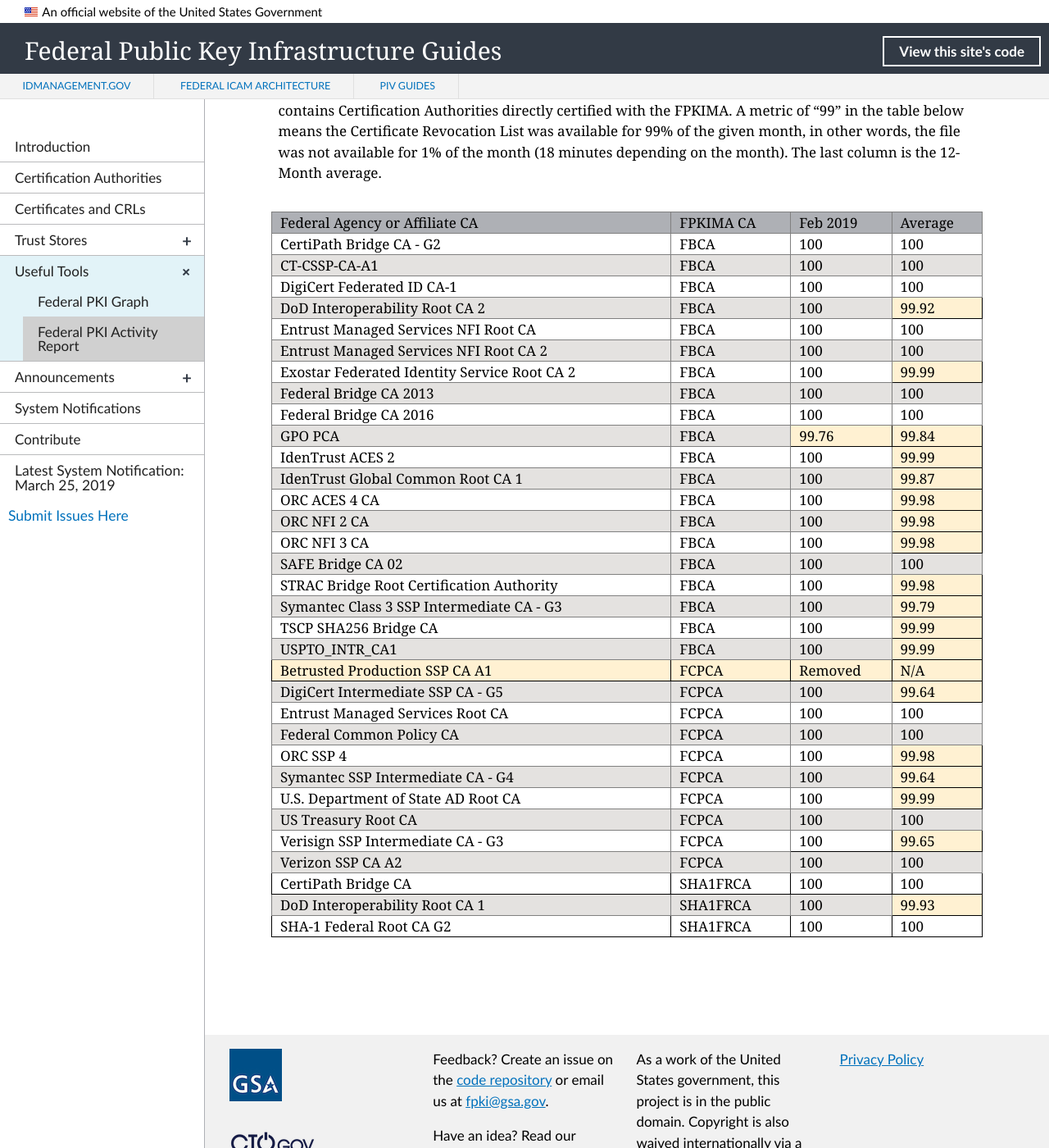
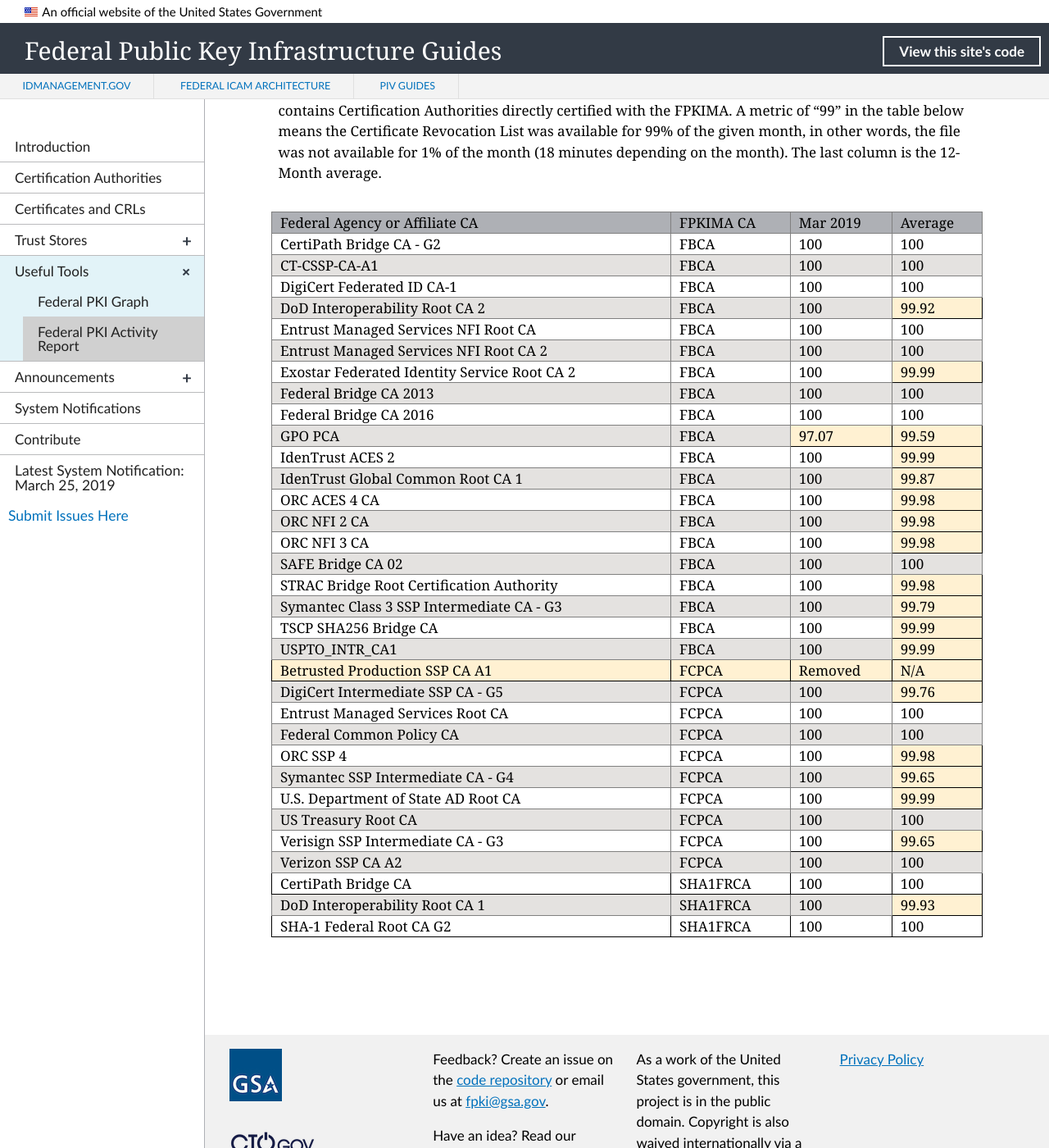
Before and after one commit to GSA/fpki-guides, a Jekyll site: the page built from _tools/03_fpki_activity_report.md, in a window 1280 px wide and 1400 px high, scrolled down 2544 px. Shown: the whole window at 82% size. Built offline with Jekyll 4.4.1, drawn with Linux system fonts in a browser that asks for light colours; nearby versions of some CDN libraries; library files that are not in the unit come from our copies.

Commit message:
Update for March 2019

```diff
--- a/_includes/fpkiar-repo-table.html
+++ b/_includes/fpkiar-repo-table.html
@@ -21,7 +21,7 @@
     <tr>
         <th class="tg-llyw">Federal Agency or Affiliate CA</th>
         <td class="tg-llyw">FPKIMA CA</td>
-        <td class="tg-llyw">Feb 2019</td>
+        <td class="tg-llyw">Mar 2019</td>
         <td class="tg-llyw">Average</td>
     </tr>
     <tr>
@@ -81,8 +81,8 @@
     <tr>
         <td class="tg-y698">GPO PCA</td>
         <td class="tg-y698">FBCA</td>
-        <td class="tg-s7ni">99.76</td>
-        <td class="tg-s7ni">99.84</td>
+        <td class="tg-s7ni">97.07</td>
+        <td class="tg-s7ni">99.59</td>
     </tr>
     <tr>
         <td class="tg-0pky">IdenTrust ACES 2</td>
@@ -154,7 +154,7 @@
         <td class="tg-y698">DigiCert Intermediate SSP CA - G5</td>
         <td class="tg-y698">FCPCA</td>
         <td class="tg-y698">100</td>
-        <td class="tg-s7ni">99.64</td>
+        <td class="tg-s7ni">99.76</td>
     </tr>
     <tr>
         <td class="tg-0pky">Entrust Managed Services Root CA</td>
@@ -178,7 +178,7 @@
         <td class="tg-y698">Symantec SSP Intermediate CA - G4</td>
         <td class="tg-y698">FCPCA</td>
         <td class="tg-y698">100</td>
-        <td class="tg-s7ni">99.64</td>
+        <td class="tg-s7ni">99.65</td>
     </tr>
     <tr>
         <td class="tg-0pky">U.S. Department of State AD Root CA</td>
```
